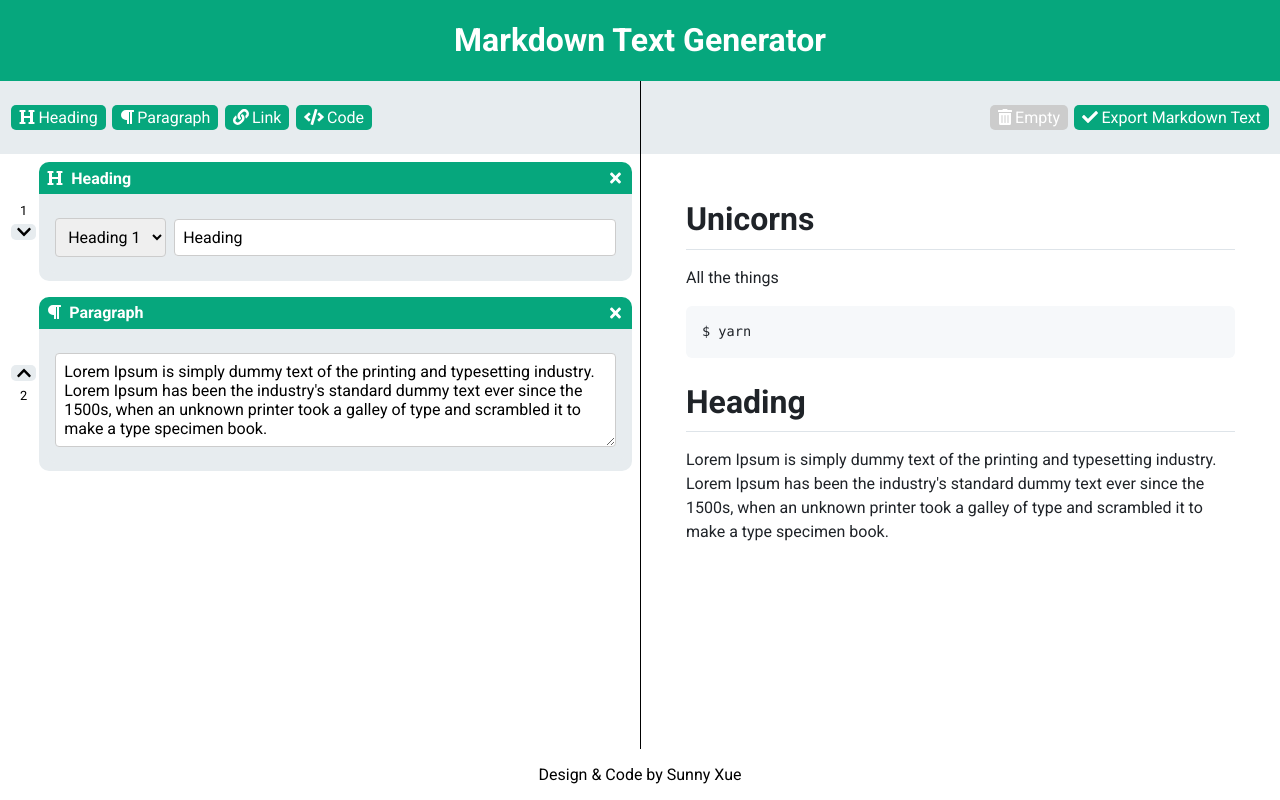
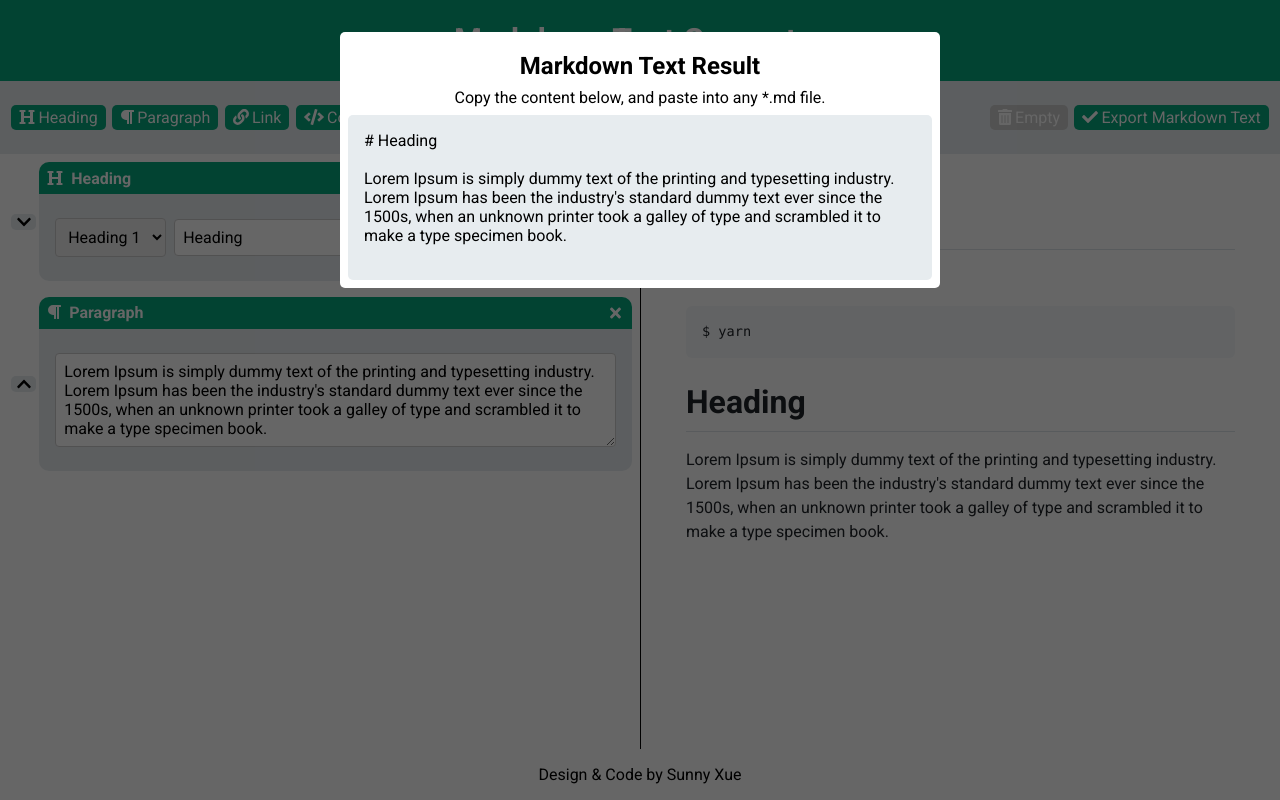
Before and after one commit to Sunnysit/markdown-blocks-editor, a React (Create React App) app: page / in a window 1280 px wide. Both pictures are taken after a click on the button "Export Markdown Text". Built offline with nearby package versions, Linux system fonts and the light colour scheme.

Commit message:
Create Markdown result view

```diff
--- a/src/App.js
+++ b/src/App.js
@@ -1,16 +1,21 @@
 import React from 'react';
+import { useSelector } from 'react-redux';
+
+//Components
 import Header from './components/container/Header';
 import Body from './components/container/Body';
 import Footer from './components/container/Footer';
 import MarkdownView from './components/views/MarkdownView';
 
 function App() {
+  const showResultView = useSelector((state) => state.showResultView);
+
   return (
     <div className="app">
       <Header />
       <Body />
       <Footer />
-      <MarkdownView isVisible={false} />
+      <MarkdownView isVisible={showResultView} />
     </div>
   );
 }
--- a/src/components/views/EditView.js
+++ b/src/components/views/EditView.js
@@ -44,13 +44,12 @@ const EditView = () => {
               sid={item.sid}
               index={index}
               icon={faHeading}
-              title="Heading"
+              title='Heading'
             >
               <HeadingElement
-                index={index}
                 value={item.data.value}
                 sid={item.sid}
-                type={item.type}
+                level={item.data.level}
               />
             </BasicElementLayout>
           );
@@ -61,7 +60,7 @@ const EditView = () => {
               sid={item.sid}
               index={index}
               icon={faLink}
-              title="Link"
+              title='Link'
             >
               <LinkElement
                 value={item.data.value}
@@ -78,7 +77,7 @@ const EditView = () => {
               sid={item.sid}
               index={index}
               icon={faParagraph}
-              title="Paragraph"
+              title='Paragraph'
             >
               <TextElement value={item.data.value} sid={item.sid} />
             </BasicElementLayout>
@@ -93,9 +92,9 @@ const EditView = () => {
   };
 
   return (
-    <article className="edit-view view" style={styles.container}>
+    <article className='edit-view view' style={styles.container}>
       <HeaderMenu />
-      <ul className="elements-list">{renderList()}</ul>
+      <ul className='elements-list'>{renderList()}</ul>
     </article>
   );
 };
--- a/src/components/views/MarkdownView.js
+++ b/src/components/views/MarkdownView.js
@@ -1,13 +1,34 @@
 import React from 'react';
+import { useSelector, useDispatch } from 'react-redux';
+
+import MarkdownText from '../widgets/markdownView/MarkdownText';
 
 const MarkdownView = ({ isVisible = false }) => {
-  let classList = 'output-markdown-window hide';
-  if (isVisible) classList = 'output-markdown-window';
+  const dispatch = useDispatch();
+
+  const markdownList = useSelector((state) => state.markdownList);
+
+  const handleCloseView = () => {
+    dispatch({ type: 'TOGGLE_RESULT_VIEW' });
+  };
+
+  const renderOutputMarkdownText = markdownList.map((element) => {
+    return <MarkdownText key={element.sid} element={element} />;
+  });
 
   return (
-    <section className={classList}>
-      <article className="markdown-text-container">
-        <h2 className="title">Markdown Text Result</h2>
+    <section
+      className={
+        isVisible ? 'output-markdown-window' : 'output-markdown-window hide'
+      }
+    >
+      <div onClick={handleCloseView} className='background-cover'></div>
+      <article className='markdown-text-container'>
+        <h2 className='title'>Markdown Text Result</h2>
+        <p className='description'>
+          Copy the content below, and paste into any *.md file.
+        </p>
+        <div className='output-markdown'>{renderOutputMarkdownText}</div>
       </article>
     </section>
   );
--- a/src/components/widgets/editView/elements/BasicElementLayout.js
+++ b/src/components/widgets/editView/elements/BasicElementLayout.js
@@ -29,11 +29,10 @@ const BasicElementLayout = ({ sid, index, children, title, icon }) => {
       }
       return false;
     });
-    let modifiedList = markdownList;
+    let modifiedList = [...markdownList];
     //Remove target item
     modifiedList.splice(targetElementIndex, 1);
-    //Reset the whole list and apply new list below
-    dispatch({ type: 'RESET_LIST' });
+
     if (direction === 'up') {
       //Add item back order move forward
       modifiedList.splice(targetElementIndex - 1, 0, targetElement);
@@ -47,37 +46,37 @@ const BasicElementLayout = ({ sid, index, children, title, icon }) => {
   };
 
   return (
-    <div className="element-container">
-      <div className="order-handlers">
+    <div className='element-container'>
+      <div className='order-handlers'>
         {index !== 0 && (
           <button
             onClick={() => handlerOrderChange('up')}
-            className="order-handle-btn"
+            className='order-handle-btn'
           >
             <FontAwesomeIcon icon={faChevronUp} />
           </button>
         )}
-        <span className="element-index">{index + 1}</span>
+        {/* <span className='element-index'>{index + 1}</span> */}
         {index !== markdownList.length - 1 && (
           <button
-            className="order-handle-btn"
+            className='order-handle-btn'
             onClick={() => handlerOrderChange('down')}
           >
             <FontAwesomeIcon icon={faChevronDown} />
           </button>
         )}
       </div>
-      <div className="element-info-container">
-        <div className="header">
-          <p className="element-type">
+      <div className='element-info-container'>
+        <div className='header'>
+          <p className='element-type'>
             <FontAwesomeIcon icon={icon} />
             <span>{title}</span>
           </p>
-          <button className="delete-btn" onClick={handleDeleteElement}>
+          <button className='delete-btn' onClick={handleDeleteElement}>
             <FontAwesomeIcon icon={faTimes} />
           </button>
         </div>
-        <div className="main-content">{children}</div>
+        <div className='main-content'>{children}</div>
       </div>
     </div>
   );
--- a/src/components/widgets/editView/headerMenuButtons/TextButton.js
+++ b/src/components/widgets/editView/headerMenuButtons/TextButton.js
@@ -64,7 +64,7 @@ const TextButton = ({ type, text, defaultValue }) => {
             onClick={() => addHeadingElement(type, defaultValue)}
           >
             <FontAwesomeIcon icon={faHeading} />
-            {text}
+            <span>{text}</span>
           </button>
         );
       case 'paragraph':
@@ -74,7 +74,7 @@ const TextButton = ({ type, text, defaultValue }) => {
             onClick={() => addTextElement(type, defaultValue)}
           >
             <FontAwesomeIcon icon={faParagraph} />
-            {text}
+            <span>{text}</span>
           </button>
         );
 
@@ -85,7 +85,7 @@ const TextButton = ({ type, text, defaultValue }) => {
             onClick={() => addLinkElement(type, defaultValue)}
           >
             <FontAwesomeIcon icon={faLink} />
-            {text}
+            <span>{text}</span>
           </button>
         );
 
@@ -96,7 +96,7 @@ const TextButton = ({ type, text, defaultValue }) => {
             onClick={() => addLinkElement(type, defaultValue)}
           >
             <FontAwesomeIcon icon={faCode} />
-            {text}
+            <span>{text}</span>
           </button>
         );
     }
--- /dev/null
+++ b/src/components/widgets/markdownView/MarkdownText.js
@@ -0,0 +1,47 @@
+import React from 'react';
+
+const MarkdownText = ({ element }) => {
+  const renderText = () => {
+    switch (element.type) {
+      default:
+      case 'paragraph':
+        return element.data.value;
+      case 'heading':
+        let output = '';
+        switch (element.data.level) {
+          default:
+          case 1:
+            output = `# ${element.data.value}`;
+            break;
+          case 2:
+            output = `## ${element.data.value}`;
+            break;
+          case 3:
+            output = `### ${element.data.value}`;
+            break;
+          case 4:
+            output = `#### ${element.data.value}`;
+            break;
+          case 5:
+            output = `##### ${element.data.value}`;
+            break;
+          case 6:
+            output = `###### ${element.data.value}`;
+            break;
+        }
+        return output;
+      case 'link':
+        return `[${element.data.linkName}](${element.data.value})`;
+    }
+  };
+
+  return (
+    <>
+      {renderText()}
+      <br />
+      <br />
+    </>
+  );
+};
+
+export default MarkdownText;
--- a/src/components/widgets/reviewView/HeaderMenu.js
+++ b/src/components/widgets/reviewView/HeaderMenu.js
@@ -13,6 +13,10 @@ const HeaderMenu = () => {
     }
   };
 
+  const handleExport = () => {
+    dispatch({ type: 'TOGGLE_RESULT_VIEW' });
+  };
+
   return (
     <div className="review-view-header">
       <ul className="option-list">
@@ -23,7 +27,7 @@ const HeaderMenu = () => {
           </button>
         </li>
         <li>
-          <button>
+          <button onClick={handleExport}>
             <FontAwesomeIcon icon={faCheck} />
             <span>Export Markdown Text</span>
           </button>
--- a/src/reducers/rootReducer.js
+++ b/src/reducers/rootReducer.js
@@ -1,4 +1,5 @@
 const initState = {
+  showResultView: false,
   markdownList: [
     {
       type: 'heading',
@@ -22,6 +23,10 @@ const rootReducer = (state = initState, action) => {
   let newMarkdownList = [];
 
   switch (action.type) {
+    case 'TOGGLE_RESULT_VIEW':
+      return { ...state, showResultView: !state.showResultView };
+
+    //Actions for Manipulate Markdown List
     case 'RESET_LIST':
       return { ...state, markdownList: [] };
     case 'ADD_ELEMENT':
--- a/src/sass/styles.scss
+++ b/src/sass/styles.scss
@@ -259,8 +259,8 @@ $light-color:#B1D8D4;
         padding: .2rem .5rem;
         margin: 0 .2rem;
 
-        span {
-            margin-left: .2rem;
+        svg {
+            margin-right: .2rem;
         }
 
         &:hover {
@@ -301,11 +301,19 @@ $light-color:#B1D8D4;
 .output-markdown-window {
     width: 100vw;
     height: 100vh;
-    background-color: rgba($color: #000000, $alpha: 0.6);
+
     position: fixed;
     display: flex;
     justify-content: center;
     align-items: flex-start;
+
+    .background-cover {
+        background-color: rgba($color: #000000, $alpha: 0.6);
+        position: absolute;
+        width: 100vw;
+        height: 100vh;
+        z-index: 10;
+    }
 }
 
 .markdown-text-container {
@@ -314,9 +322,23 @@ $light-color:#B1D8D4;
     border-radius: 5px;
     width: 600px;
     max-width: 980px;
+    z-index: 11;
 
     .title {
         text-align: center;
+        margin-bottom: 0;
+    }
+
+    .description {
+        text-align: center;
+        margin: 0.5rem;
+    }
+
+    .output-markdown {
+        background-color: $background-color;
+        border-radius: 5px;
+        margin: .5rem;
+        padding: 1rem;
     }
 }
 
```
Also changed, not shown: src/components/widgets/editView/elements/HeadingElement.js (+5 -5 lines).
